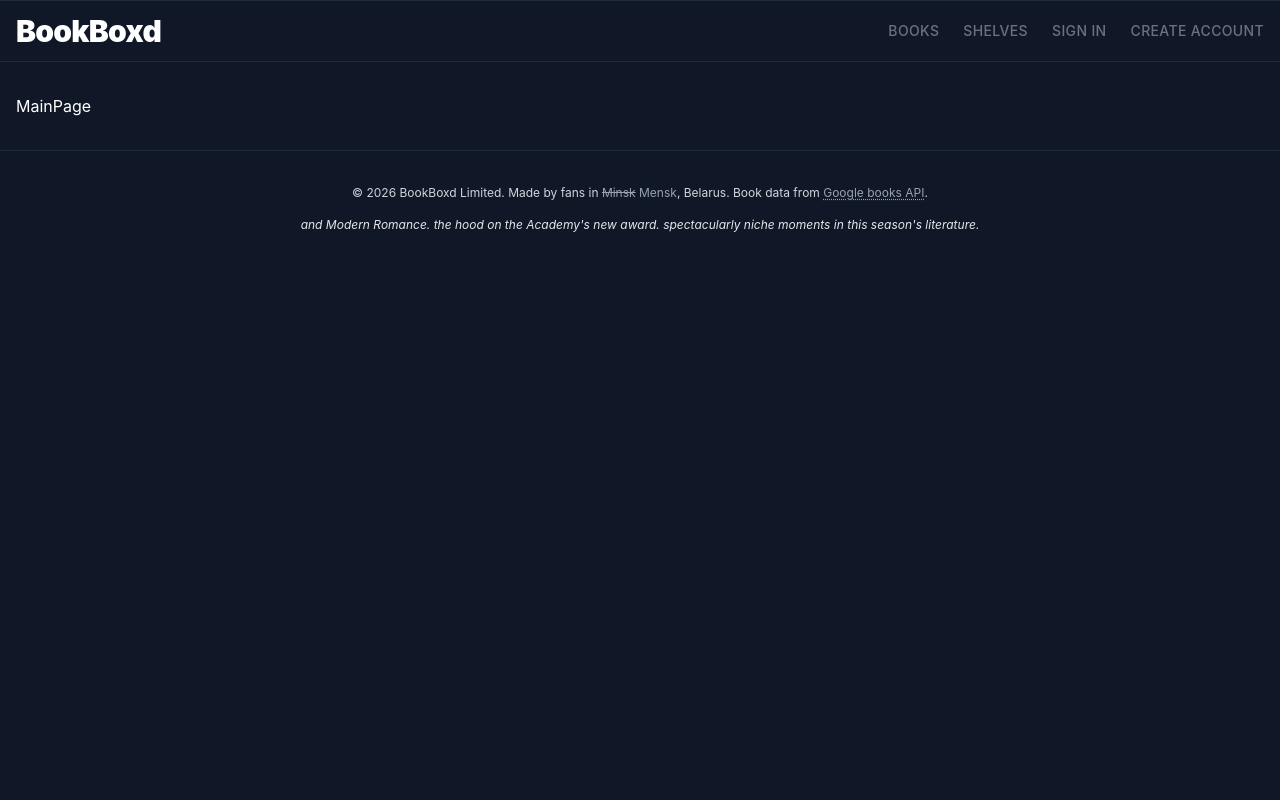
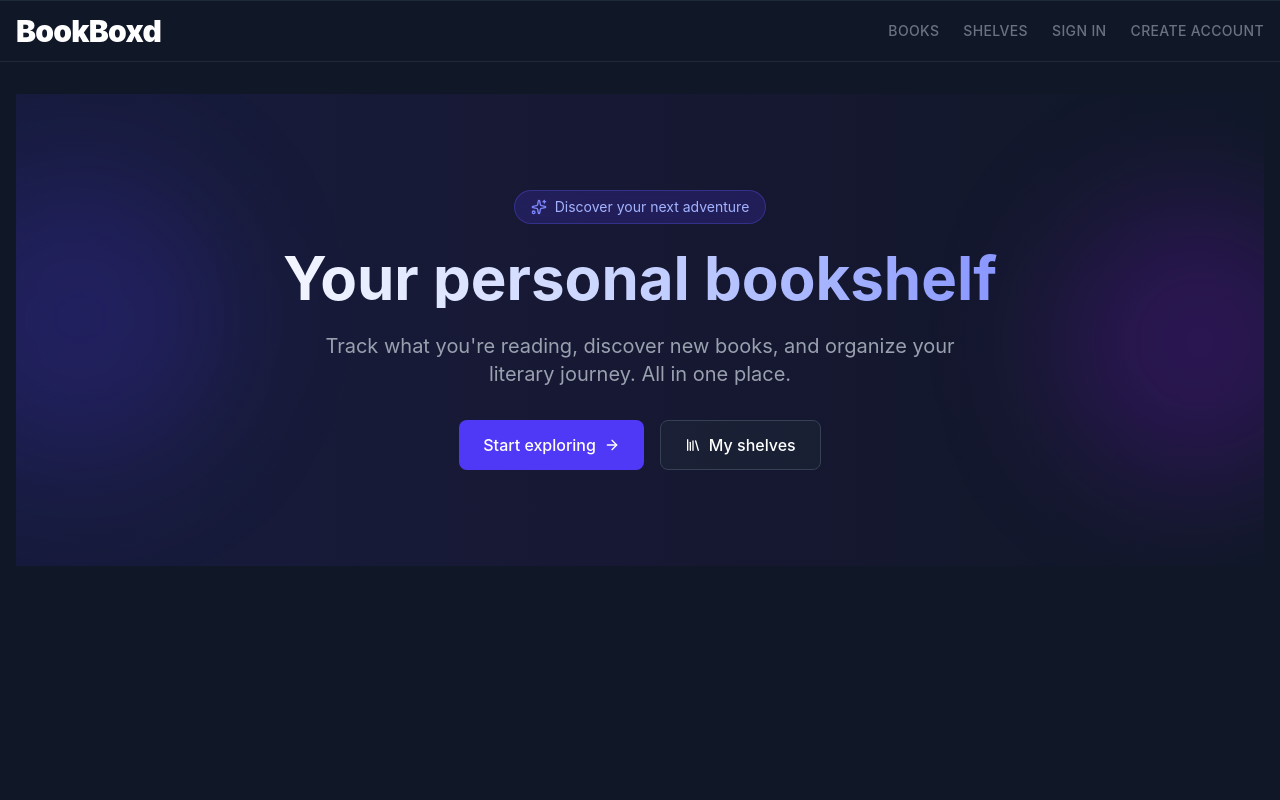
Before and after one commit to jestemczyk/BookBoxed, a React (Vite) app: page / in a window 1280 px wide. Shown: the top 800 px of the page. Built offline with nearby package versions, Linux system fonts and the light colour scheme.

Commit message:
feat: add first main page block

```diff
--- a/src/pages/Home.tsx
+++ b/src/pages/Home.tsx
@@ -1,3 +1,52 @@
+import { Link } from "react-router";
+import { ArrowRight, Library, Sparkles } from "lucide-react";
+
 export const Home = () => {
-    return <div>MainPage</div>;
+    return (
+        <div className="min-h-screen  text-white">
+            <div className="relative overflow-hidden">
+                <div className="absolute inset-0 bg-gradient-to-r from-indigo-600/10 via-purple-600/5 to-transparent"></div>
+                <div className="absolute top-20 -left-20 w-72 h-72 bg-indigo-600/20 rounded-full blur-3xl"></div>
+                <div className="absolute bottom-20 -right-20 w-72 h-72 bg-purple-600/20 rounded-full blur-3xl"></div>
+
+                <div className="container mx-auto px-4 py-16 sm:py-24 relative z-10">
+                    <div className="max-w-4xl mx-auto text-center">
+                        <div className="inline-flex items-center gap-2 bg-indigo-600/20 border border-indigo-500/30 rounded-full px-4 py-1.5 mb-6 backdrop-blur-sm">
+                            <Sparkles className="w-4 h-4 text-indigo-400" />
+                            <span className="text-sm text-indigo-300">
+                                Discover your next adventure
+                            </span>
+                        </div>
+
+                        <h1 className="text-4xl sm:text-5xl md:text-6xl font-bold mb-6 bg-gradient-to-r from-white via-indigo-200 to-indigo-400 bg-clip-text text-transparent">
+                            Your personal bookshelf
+                        </h1>
+
+                        <p className="text-lg sm:text-xl text-gray-400 mb-8 max-w-2xl mx-auto">
+                            Track what you're reading, discover new books, and organize your
+                            literary journey. All in one place.
+                        </p>
+
+                        <div className="flex flex-col sm:flex-row gap-4 justify-center">
+                            <Link
+                                to="/books"
+                                className="inline-flex items-center justify-center gap-2 px-6 py-3 bg-indigo-600 hover:bg-indigo-700 rounded-lg font-medium transition-all cursor-pointer group"
+                            >
+                                Start exploring
+                                <ArrowRight className="w-4 h-4 group-hover:translate-x-1 transition-transform" />
+                            </Link>
+
+                            <Link
+                                to="/bookshelves"
+                                className="inline-flex items-center justify-center gap-2 px-6 py-3 bg-gray-800/50 hover:bg-gray-800 rounded-lg font-medium border border-gray-700 transition-all cursor-pointer"
+                            >
+                                <Library className="w-4 h-4" />
+                                My shelves
+                            </Link>
+                        </div>
+                    </div>
+                </div>
+            </div>
+        </div>
+    );
 };
```
